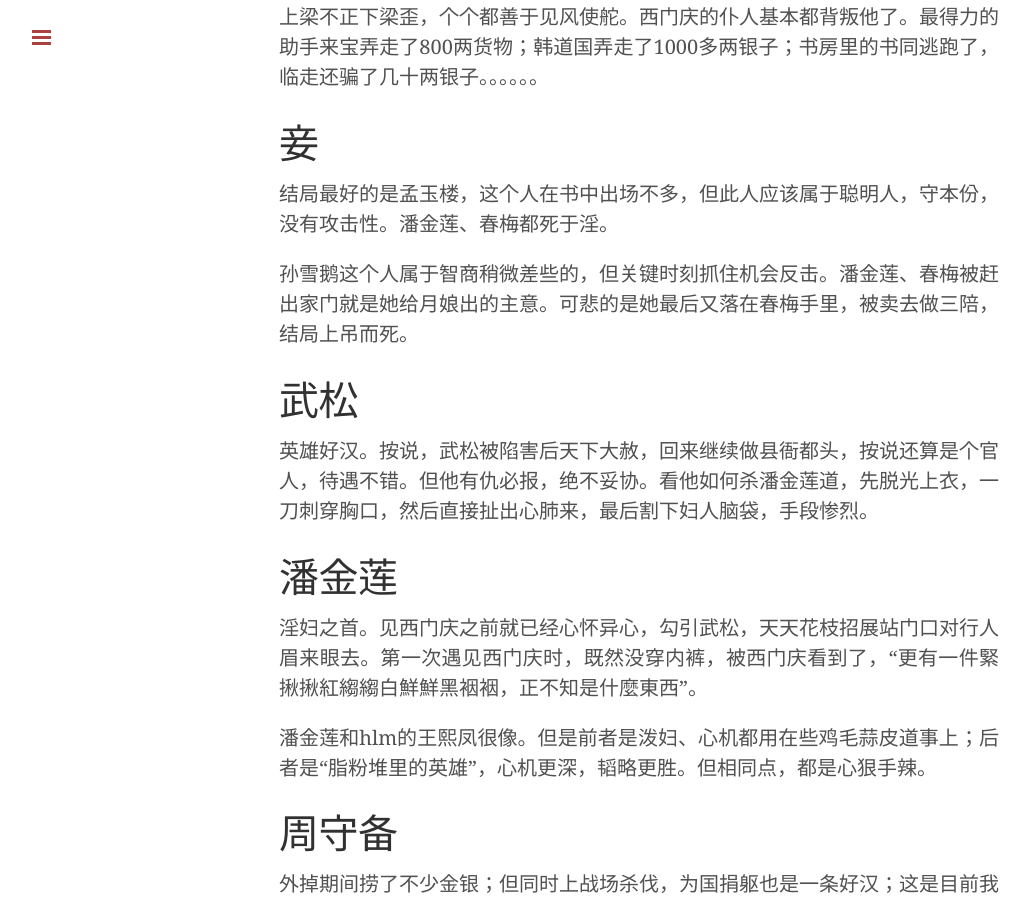
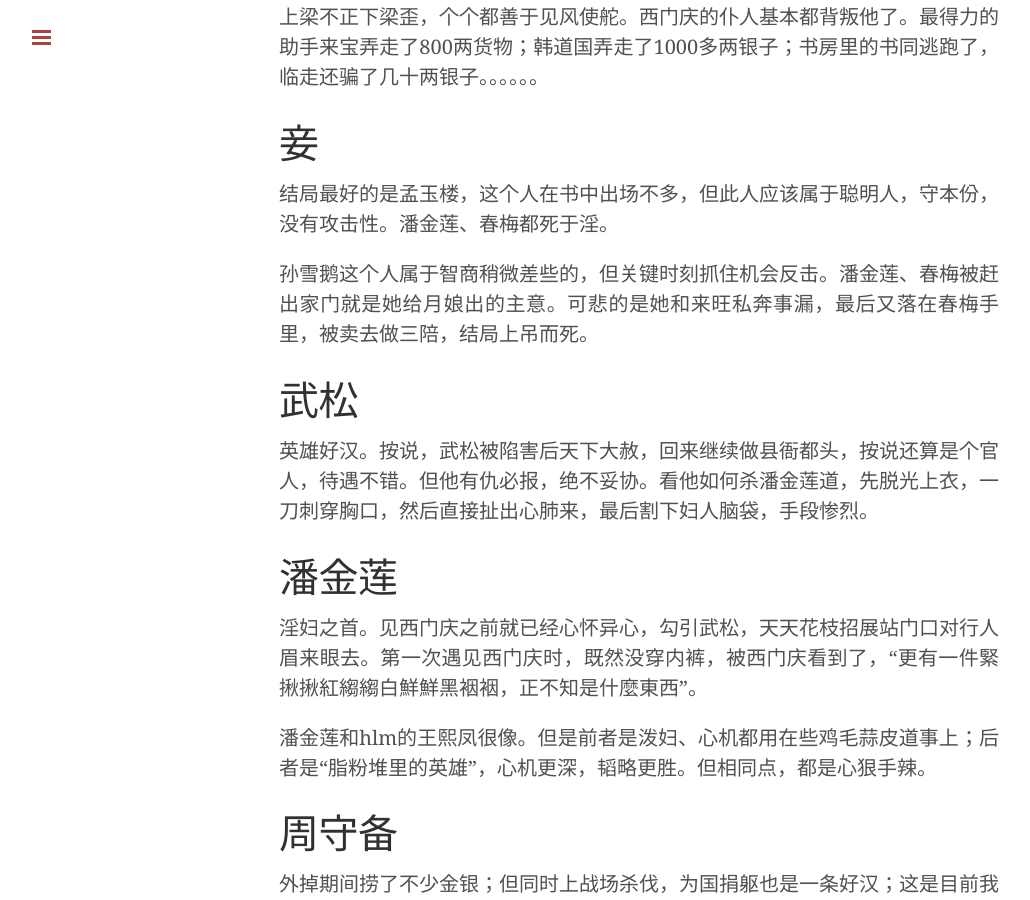
Before and after one commit to outsinre/zh-blog, a Jekyll site: the page built from _posts/2015-07-30-jmp.md, in a window 1280 px wide and 900 px high, scrolled down 2114 px. Shown: the whole window, without its empty margins (1-1031 px from the left). Built offline with Jekyll 4.4.1, drawn with Linux system fonts in a browser that asks for light colours; Markdown is read by kramdown in place of the engine named in the settings.

Commit message:
sun xuee

```diff
--- a/_posts/2015-07-30-jmp.md
+++ b/_posts/2015-07-30-jmp.md
@@ -49,7 +49,7 @@ jpm是全景式小说，所记内容基本围绕着西门庆日常生活细节
 
 结局最好的是孟玉楼，这个人在书中出场不多，但此人应该属于聪明人，守本份，没有攻击性。潘金莲、春梅都死于淫。
 
-孙雪鹅这个人属于智商稍微差些的，但关键时刻抓住机会反击。潘金莲、春梅被赶出家门就是她给月娘出的主意。可悲的是她最后又落在春梅手里，被卖去做三陪，结局上吊而死。
+孙雪鹅这个人属于智商稍微差些的，但关键时刻抓住机会反击。潘金莲、春梅被赶出家门就是她给月娘出的主意。可悲的是她和来旺私奔事漏，最后又落在春梅手里，被卖去做三陪，结局上吊而死。
 
 # 武松
 
```
